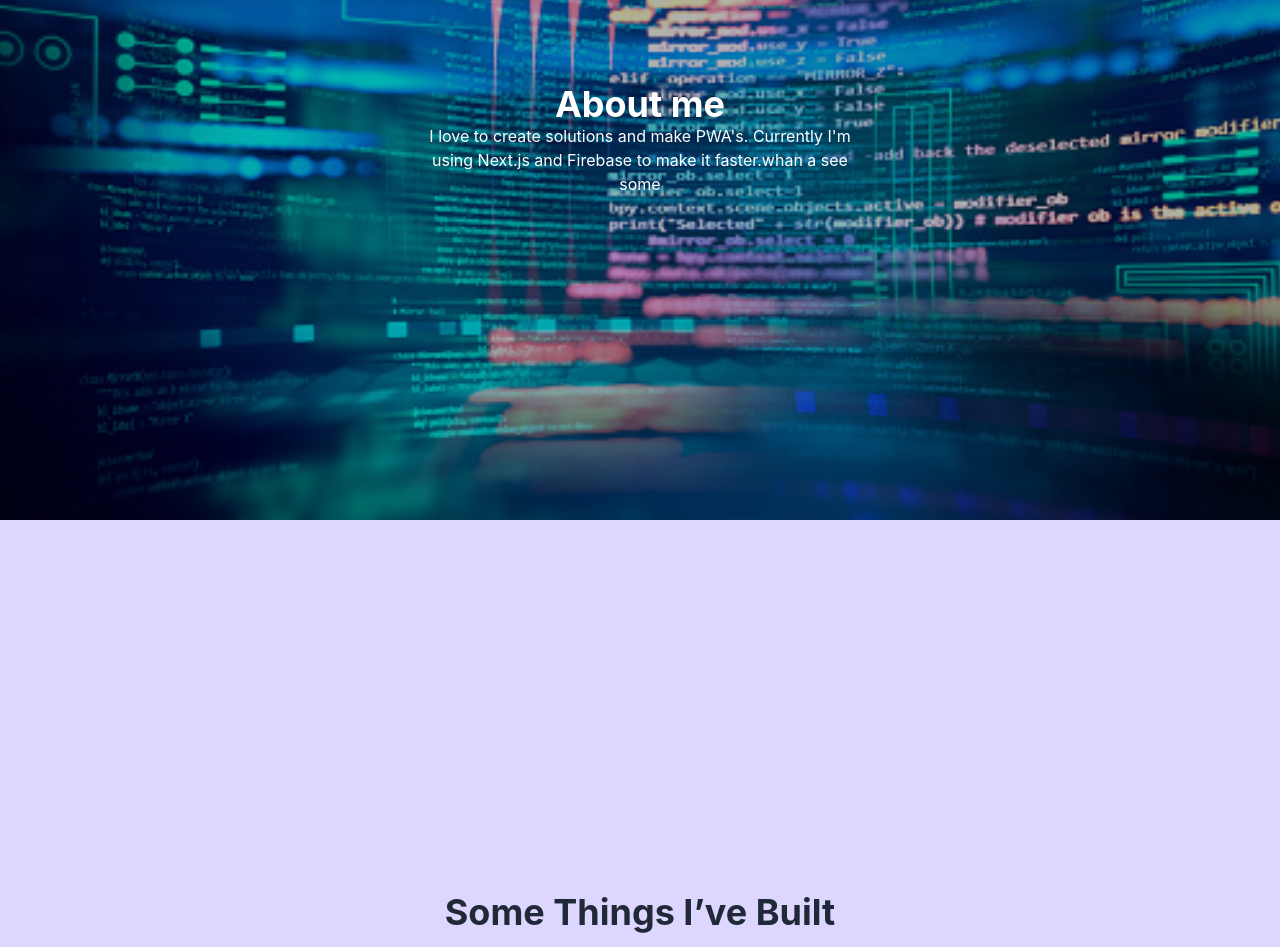
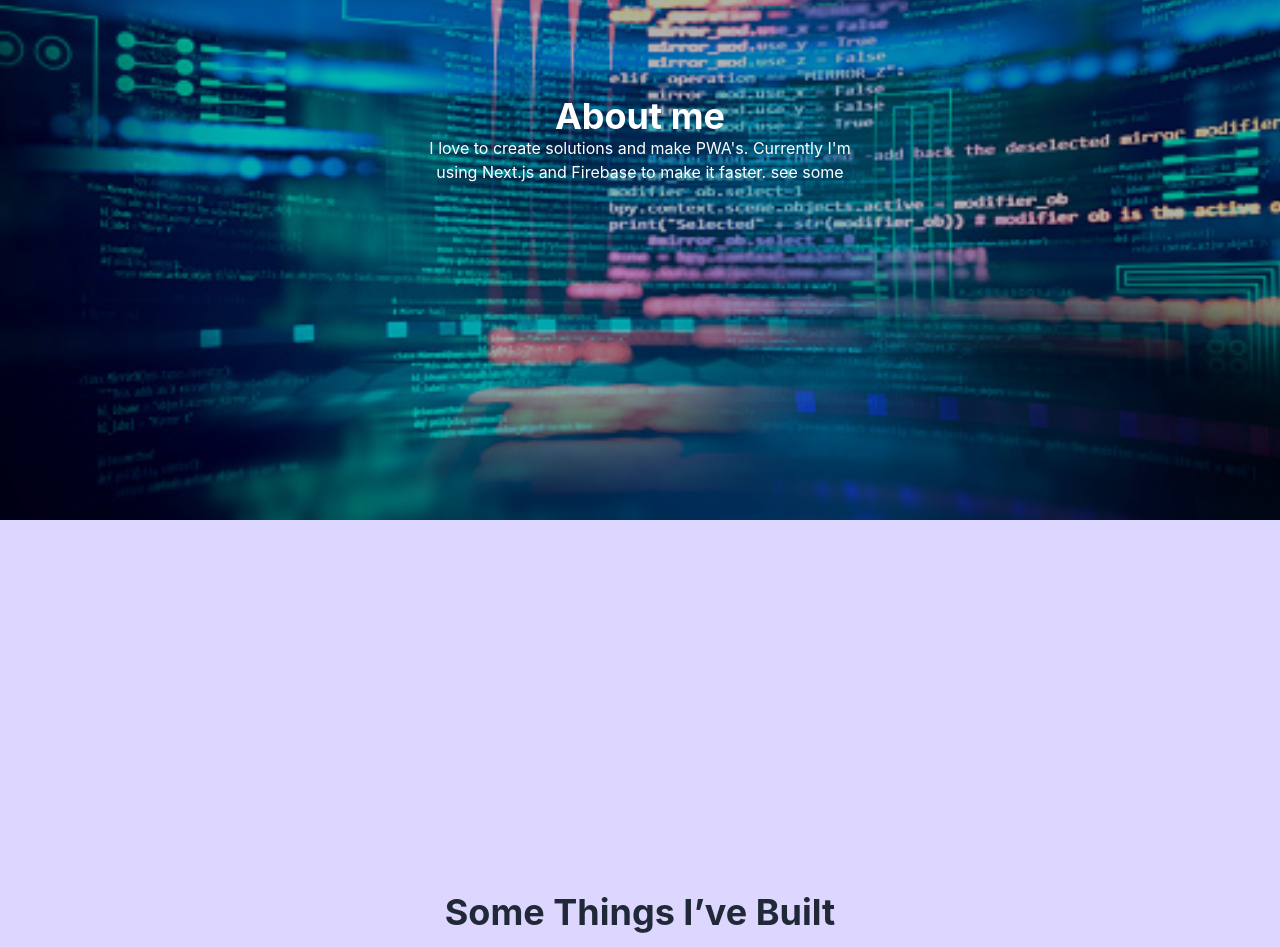
Before and after one commit to raulzarzadev/zarza, a Next.js app: page / in a window 1280 px wide. Shown: the part 1080-2027 px from the top of the page. Built offline with nearby package versions, Linux system fonts and the light colour scheme; no server answers.

Commit message:
about link

```diff
--- a/components/About.js
+++ b/components/About.js
@@ -9,8 +9,9 @@ const About = () => {
                     <div>
                         <h2 className='font-bold  text-4xl text-center pt-10'>About me</h2>
                         <p className='text-center'>
-                            {`I love to create solutions and make PWA's. Currently I'm using Next.js and Firebase to make it faster.`}
-                            <a href='#work'>whan a see some</a> </p>
+                            {` I love to create solutions and make PWA's.
+                            Currently I'm using Next.js and Firebase to make it faster. `}
+                            <a href='#work'> see some</a> </p>
                     </div>
                 </div>
             </div>
```
